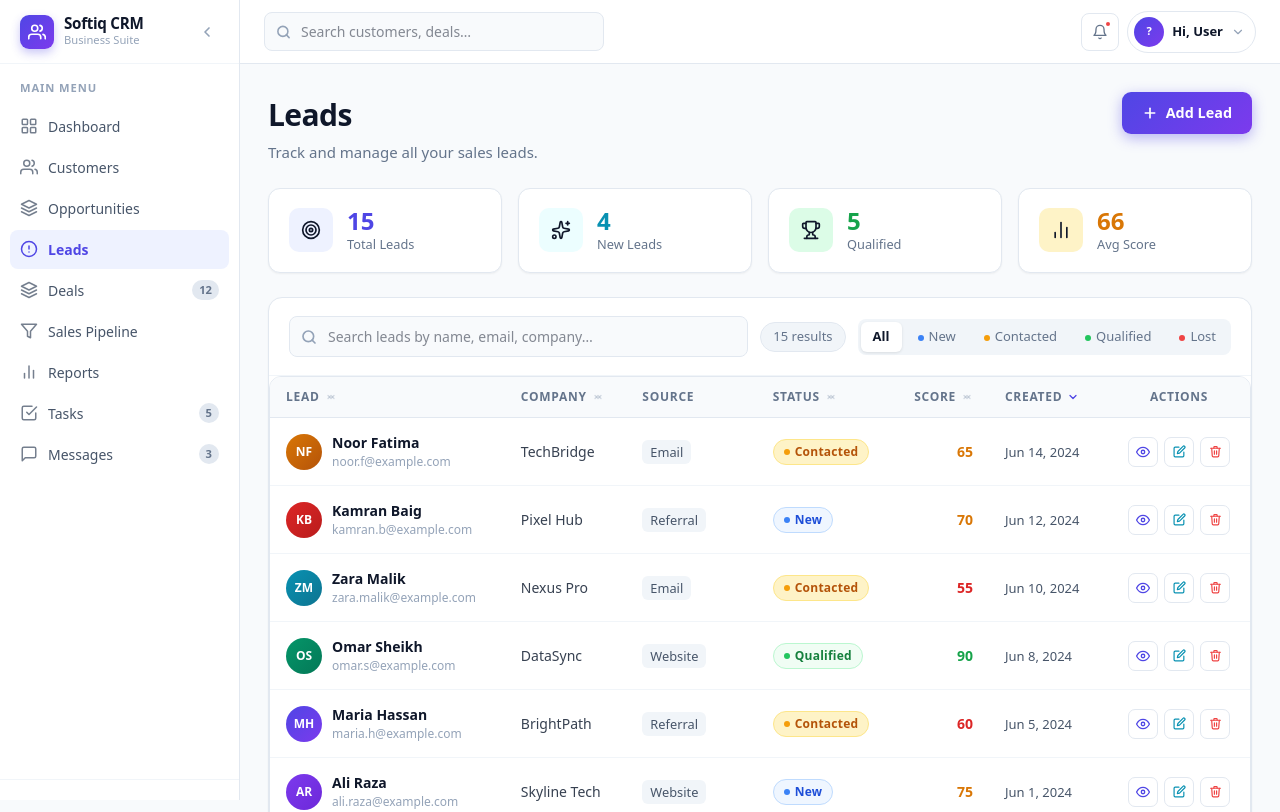
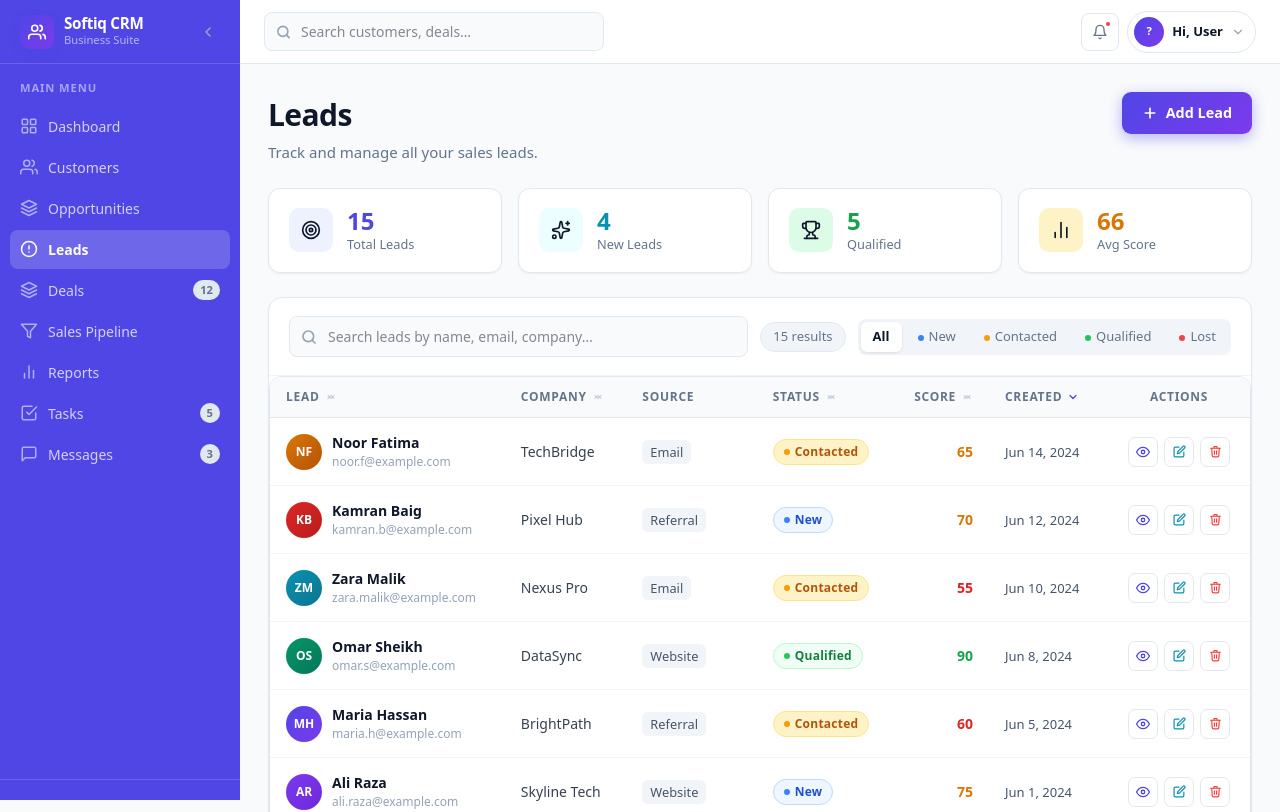
Before and after one commit to UnzaShaikh/Softiq-CRM-System, a Next.js app in the folder frontend/: page /leads in a window 1280 px wide. Shown: the top 812 px of the page. Built offline with nearby package versions, Linux system fonts and the light colour scheme.

Commit message:
feat: sidebar indigo #4f46e5 color matching button color

```diff
--- a/frontend/src/components/dashboard/DashboardLayout.tsx
+++ b/frontend/src/components/dashboard/DashboardLayout.tsx
@@ -320,8 +320,8 @@ export default function DashboardLayout({ children }: DashboardLayoutProps) {
       <aside style={{
         width: sidebarW,
         minWidth: sidebarW,
-        background: "#ffffff",
-        borderRight: "1px solid #e2e8f0",
+        background: "#4f46e5",
+        borderRight: "none",
         display: "flex",
         flexDirection: "column",
         position: "sticky",
@@ -340,7 +340,7 @@ export default function DashboardLayout({ children }: DashboardLayoutProps) {
           display: "flex",
           alignItems: "center",
           padding: collapsed ? "0 18px" : "0 20px",
-          borderBottom: "1px solid #f1f5f9",
+          borderBottom: "1px solid rgba(255,255,255,0.15)",
           justifyContent: collapsed ? "center" : "space-between",
           flexShrink: 0,
         }}>
@@ -360,8 +360,8 @@ export default function DashboardLayout({ children }: DashboardLayoutProps) {
                 </svg>
               </div>
               <div>
-                <p style={{ margin: 0, fontWeight: 700, fontSize: "0.95rem", color: "#0f172a", lineHeight: 1.2, letterSpacing: "-0.02em" }}>Softiq CRM</p>
-                <p style={{ margin: 0, fontSize: "0.7rem", color: "#94a3b8", fontWeight: 500 }}>Business Suite</p>
+                <p style={{ margin: 0, fontWeight: 700, fontSize: "0.95rem", color: "#ffffff", lineHeight: 1.2, letterSpacing: "-0.02em" }}>Softiq CRM</p>
+                <p style={{ margin: 0, fontSize: "0.7rem", color: "rgba(255,255,255,0.6)", fontWeight: 500 }}>Business Suite</p>
               </div>
             </Link>
           )}
@@ -418,7 +418,7 @@ export default function DashboardLayout({ children }: DashboardLayoutProps) {
         {/* Main Nav */}
         <nav style={{ flex: 1, padding: "12px 10px", display: "flex", flexDirection: "column", gap: 2 }}>
           {!collapsed && (
-            <p style={{ fontSize: "0.7rem", fontWeight: 600, color: "#94a3b8", textTransform: "uppercase", letterSpacing: "0.08em", padding: "4px 10px 8px" }}>
+            <p style={{ fontSize: "0.7rem", fontWeight: 600, color: "rgba(255,255,255,0.5)", textTransform: "uppercase", letterSpacing: "0.08em", padding: "4px 10px 8px" }}>
               Main Menu
             </p>
           )}
@@ -437,8 +437,8 @@ export default function DashboardLayout({ children }: DashboardLayoutProps) {
                   padding: collapsed ? "10px 0" : "9px 10px",
                   borderRadius: 8,
                   textDecoration: "none",
-                  color: active ? "#4f46e5" : "#475569",
-                  background: active ? "#eef2ff" : "transparent",
+                  color: active ? "#ffffff" : "rgba(255,255,255,0.75)",
+                  background: active ? "rgba(255,255,255,0.18)" : "transparent",
                   fontWeight: active ? 600 : 500,
                   fontSize: "0.875rem",
                   transition: "background 0.15s ease, color 0.15s ease",
@@ -446,14 +446,14 @@ export default function DashboardLayout({ children }: DashboardLayoutProps) {
                 }}
                 onMouseEnter={(e) => {
                   if (!active) {
-                    (e.currentTarget as HTMLAnchorElement).style.background = "#f8fafc";
-                    (e.currentTarget as HTMLAnchorElement).style.color = "#0f172a";
+                    (e.currentTarget as HTMLAnchorElement).style.background = "rgba(255,255,255,0.12)";
+                    (e.currentTarget as HTMLAnchorElement).style.color = "#ffffff";
                   }
                 }}
                 onMouseLeave={(e) => {
                   if (!active) {
                     (e.currentTarget as HTMLAnchorElement).style.background = "transparent";
-                    (e.currentTarget as HTMLAnchorElement).style.color = "#475569";
+                    (e.currentTarget as HTMLAnchorElement).style.color = "rgba(255,255,255,0.75)";
                   }
                 }}
               >
@@ -485,7 +485,7 @@ export default function DashboardLayout({ children }: DashboardLayoutProps) {
         </nav>
 
         {/* Bottom Nav */}
-        <div style={{ padding: "10px 10px", borderTop: "1px solid #f1f5f9" }}>
+        <div style={{ padding: "10px 10px", borderTop: "1px solid rgba(255,255,255,0.15)" }}>
           {BOTTOM_ITEMS.map((item) => {
             const active = pathname === item.href;
             return (
@@ -506,14 +506,14 @@ export default function DashboardLayout({ children }: DashboardLayoutProps) {
                 }}
                 onMouseEnter={(e) => {
                   if (!active) {
-                    (e.currentTarget as HTMLAnchorElement).style.background = "#f8fafc";
-                    (e.currentTarget as HTMLAnchorElement).style.color = "#0f172a";
+                    (e.currentTarget as HTMLAnchorElement).style.background = "rgba(255,255,255,0.12)";
+                    (e.currentTarget as HTMLAnchorElement).style.color = "#ffffff";
                   }
                 }}
                 onMouseLeave={(e) => {
                   if (!active) {
                     (e.currentTarget as HTMLAnchorElement).style.background = "transparent";
-                    (e.currentTarget as HTMLAnchorElement).style.color = "#475569";
+                    (e.currentTarget as HTMLAnchorElement).style.color = "rgba(255,255,255,0.75)";
                   }
                 }}
               >
```
